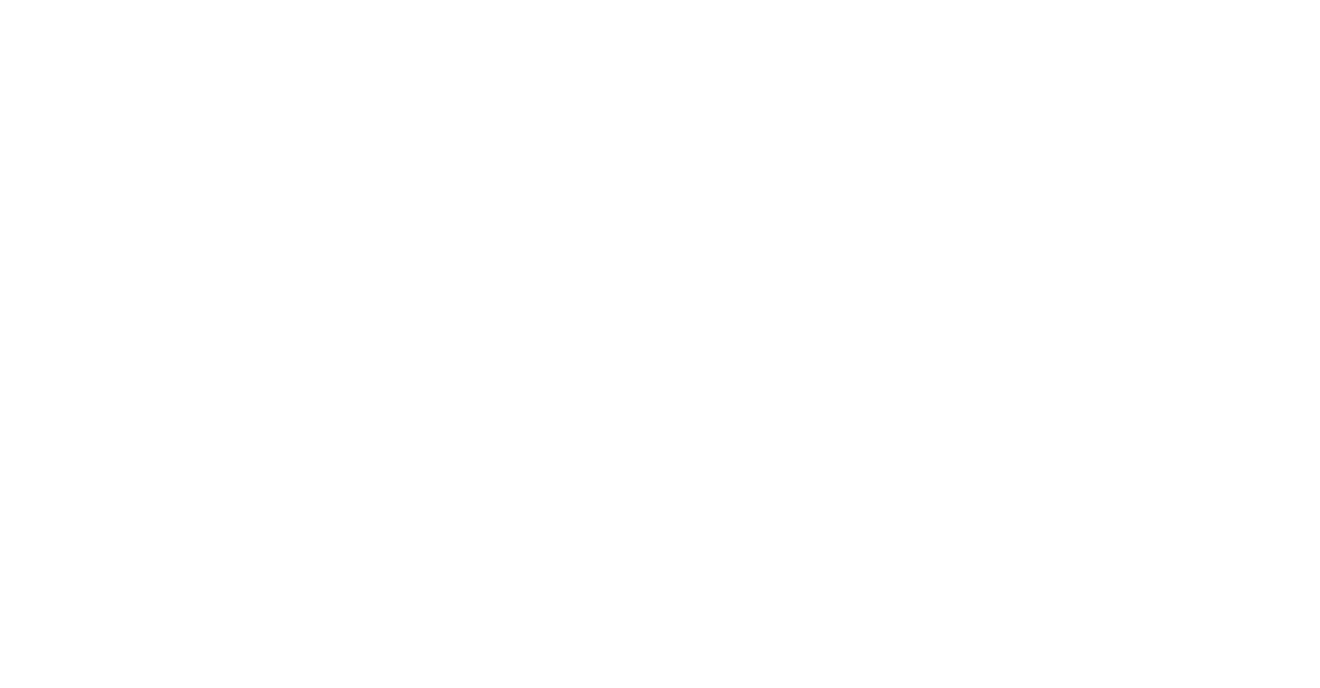
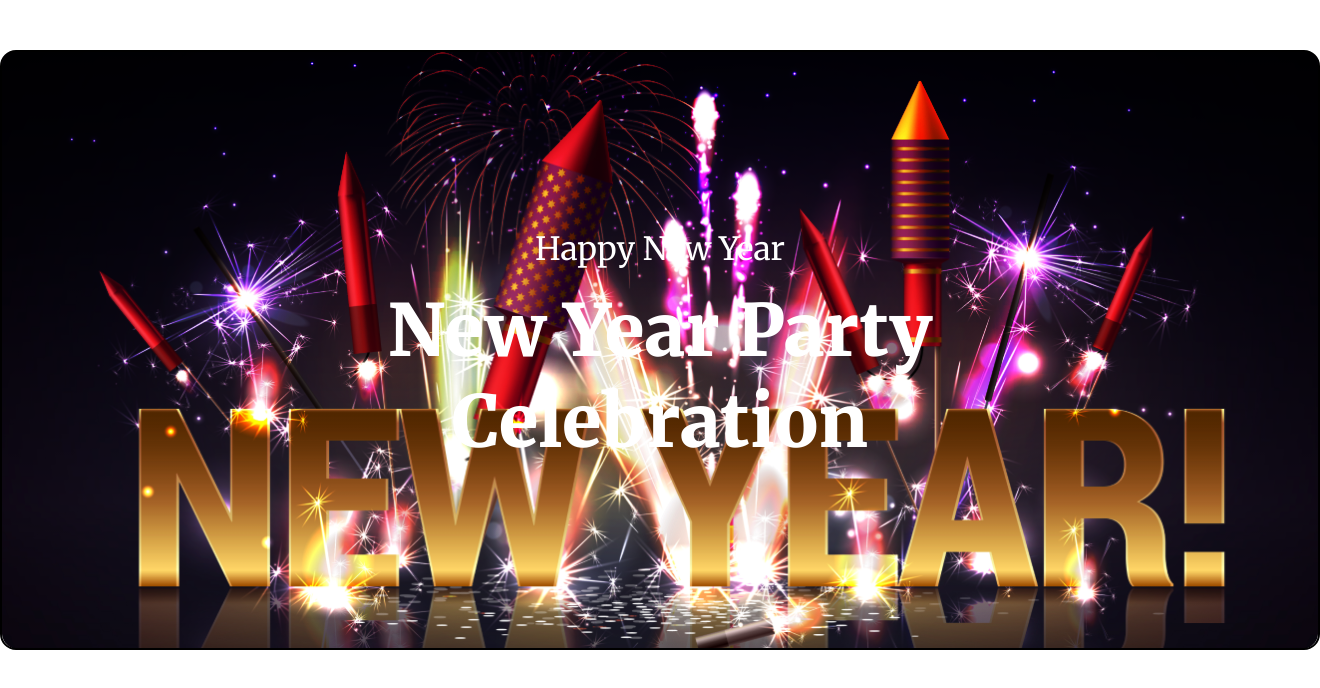
Before and after one commit to webdiv-rakib/new-year-offers, a plain HTML site: page index.html in a window 1280 px wide. Shown: the whole page, 1320 px wide, since content can reach past the window. Drawn offline with Linux system fonts and the light colour scheme.

Commit message:
Banner section works done

```diff
--- a/index.html
+++ b/index.html
@@ -10,8 +10,11 @@
 </head>
 
 <body>
-    <header>
-
+    <header class="banner-container">
+        <div class="banner-content">
+            <p class="new-year">Happy New Year</p>
+            <h1 class="celebration">New Year Party<br> Celebration</h1>
+        </div>
     </header>
     <main>
 
--- a/style/new-year-offers-style.css
+++ b/style/new-year-offers-style.css
@@ -1,5 +1,54 @@
 @import url('https://fonts.googleapis.com/css2?family=Merriweather:ital,wght@0,300;0,400;0,700;0,900;1,300;1,400;1,700;1,900&display=swap');
 
-body{
+* {
+    box-sizing: border-box;
+    margin: 0;
+    padding: 0;
+}
+
+body {
     font-family: Merriweather;
 }
+
+/* Banner section starts form here */
+
+.banner-container {
+    width: 1320px;
+    margin: 0 auto;
+    min-height: 600px;
+    border: 2px solid black;
+    border-radius: 16px;
+    margin-top: 50px;
+    background-image:linear-gradient(180.00deg, rgb(7, 2, 17), rgba(7, 2, 17, 0) 100%, transparent),
+    url("../assets/images/Banner\ Image.png");
+    background-position: center;
+    background-repeat: no-repeat;
+    background-size: cover;
+    background-blend-mode: overlay;
+    border-radius: 16px;
+
+}
+
+/* .banner-content{
+    display: flex;
+    flex-direction: column;
+    justify-content: center;
+    align-items: center;
+} */
+.banner-content {
+    color: white;
+    text-align: center;
+    margin-top: 177px;
+
+}
+
+.new-year {
+    font-size: 32px;
+    font-weight: 400;
+}
+
+.celebration {
+    font-size: 72px;
+    font-weight: 900;
+    margin-top: 16px;
+}
```
